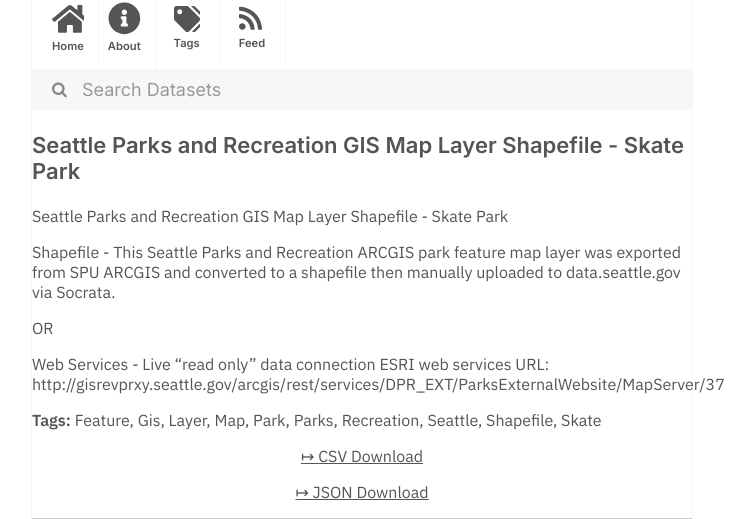
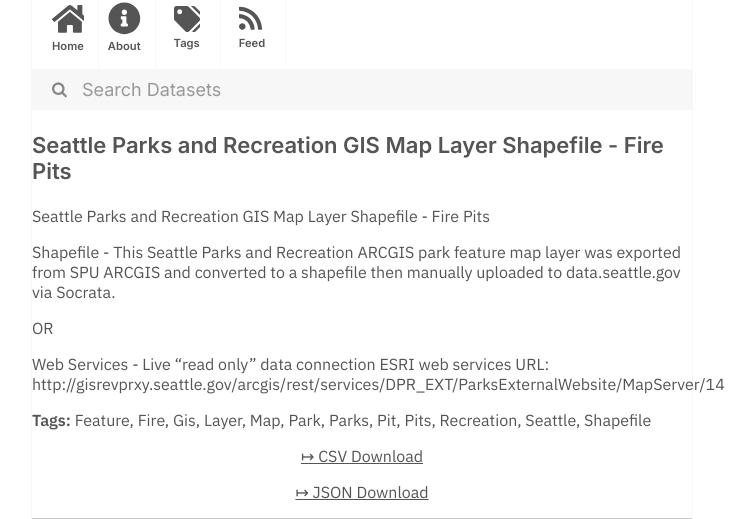
Before and after one commit to dayda-entities/city-of-seattle, a Jekyll site: the page built from _posts/2020-11-10-seattle-parks-and-recreation-g.md, in a window 1280 px wide. Shown: the part 216-735 px from the top of the page, without its empty margins (278-1034 px from the left). Built offline with Jekyll 4.4.1, drawn with Linux system fonts in a browser that asks for light colours.

Commit message:
Publish Data

```diff
--- a/_posts/2020-11-10-seattle-parks-and-recreation-g.md
+++ b/_posts/2020-11-10-seattle-parks-and-recreation-g.md
@@ -1,31 +1,33 @@
 ---
-title: Seattle Parks and Recreation GIS Map Layer Shapefile - Skate Park
-created: '2020-11-10T16:59:59.035258'
-modified: '2020-11-10T16:59:59.035265'
+title: Seattle Parks and Recreation GIS Map Layer Shapefile - Fire Pits
+created: '2020-11-10T16:58:55.269268'
+modified: '2020-11-10T16:58:55.269278'
 state: active
 type: dataset
 tags:
   - Feature
+  - Fire
   - Gis
   - Layer
   - Map
   - Park
   - Parks
+  - Pit
+  - Pits
   - Recreation
   - Seattle
   - Shapefile
-  - Skate
 groups:
   - Local Government
-csv_url: 'https://data.seattle.gov/api/views/murj-7f2b/rows.csv?accessType=DOWNLOAD'
-json_url: 'https://data.seattle.gov/api/views/murj-7f2b/rows.json?accessType=DOWNLOAD'
+csv_url: 'https://data.seattle.gov/api/views/hrsc-g5tr/rows.csv?accessType=DOWNLOAD'
+json_url: 'https://data.seattle.gov/api/views/hrsc-g5tr/rows.json?accessType=DOWNLOAD'
 layout: post
 
 ---
-Seattle Parks and Recreation GIS Map Layer Shapefile - Skate Park
+Seattle Parks and Recreation GIS Map Layer Shapefile - Fire Pits
 
 Shapefile - This Seattle Parks and Recreation ARCGIS park feature map layer was exported from SPU ARCGIS and converted to a shapefile then manually uploaded to data.seattle.gov via Socrata.
 
 OR
 
-Web Services - Live "read only" data connection ESRI web services URL: http://gisrevprxy.seattle.gov/arcgis/rest/services/DPR_EXT/ParksExternalWebsite/MapServer/37
+Web Services - Live "read only" data connection ESRI web services URL: http://gisrevprxy.seattle.gov/arcgis/rest/services/DPR_EXT/ParksExternalWebsite/MapServer/14
```
